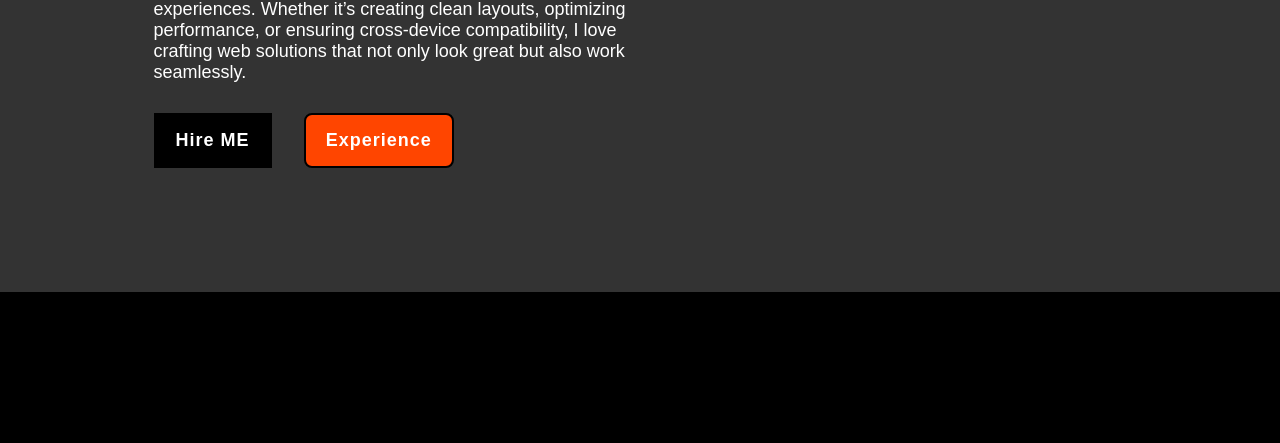
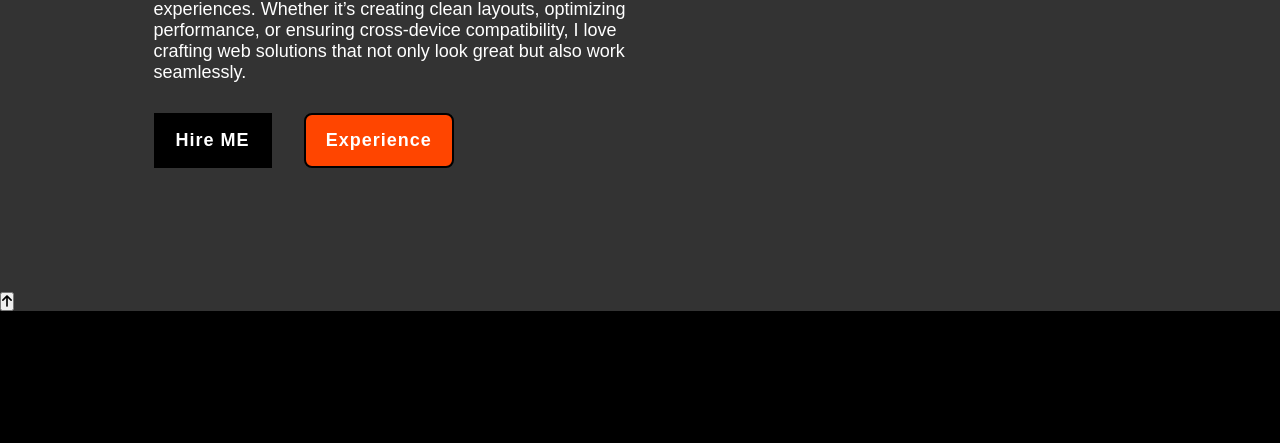
Before and after one commit to Prince123-star/second, a plain HTML site: page index.html in a window 1280 px wide. Shown: the part 578-1021 px from the top of the page. Drawn offline with Linux system fonts and the light colour scheme.

Commit message:
Update index.html

```diff
--- a/index.html
+++ b/index.html
@@ -77,6 +77,9 @@
         </div>
     </section>
 
+    <button class="scroll-top-btn" id="scrollTopBtn">
+                <i class="fas fa-arrow-up"></i>
+            </button>
 
     <section class="about" id="about">
 
```
